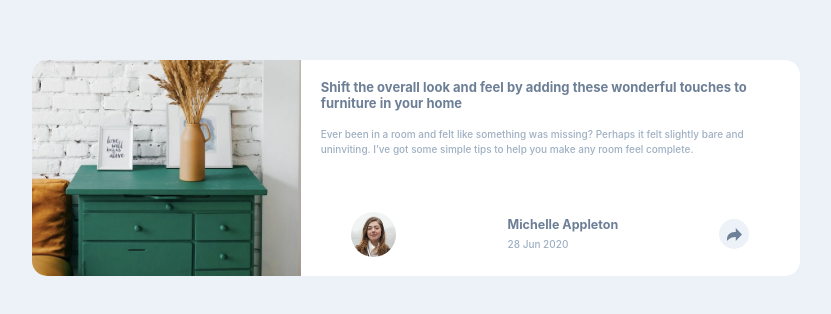
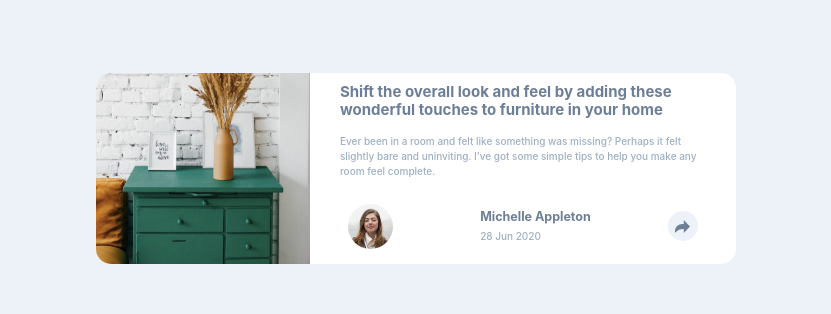
Before and after one commit to darubiomunoz/portfolio-08-articlepreviewcomponent, a React (Create React App) app: page / in a window 1280 px wide. Shown: the part 232-546 px from the top of the page, without its empty margins (224-1055 px from the left). Built offline with nearby package versions, Linux system fonts and the light colour scheme.

Commit message:
styles in desktop layout

```diff
--- a/src/components/ArticlePreview.js
+++ b/src/components/ArticlePreview.js
@@ -10,6 +10,7 @@ import iconPinterest from '../assets/images/icon-pinterest.svg';
 
 const ArticlePreview = ({ name, date }) => {
     const [ clicked, setClicked ] = useState(false);
+    const [ desktop, setDesktop ] = useState(false);
 
     const handleClick = event => {
         event.preventDefault();
--- a/src/components/styles/ArticlePreview.css
+++ b/src/components/styles/ArticlePreview.css
@@ -109,7 +109,7 @@
 
 @media (min-width: 1024px) {
     .card {
-        width: 60%;
+        width: 50%;
         height: 30%;
         display: grid;
         grid-template-areas:
@@ -127,11 +127,15 @@
         border-bottom-left-radius: var(--border-radius-base);
     }
 
+    .card-title {
+        font-size: 1.5rem;
+    }
+
     .card-body {
         grid-area: body;
         width: 100%;
         margin: 0;
-        padding: 2rem;
+        padding: 1rem 3rem;
     }
 
     .card-info {
```
